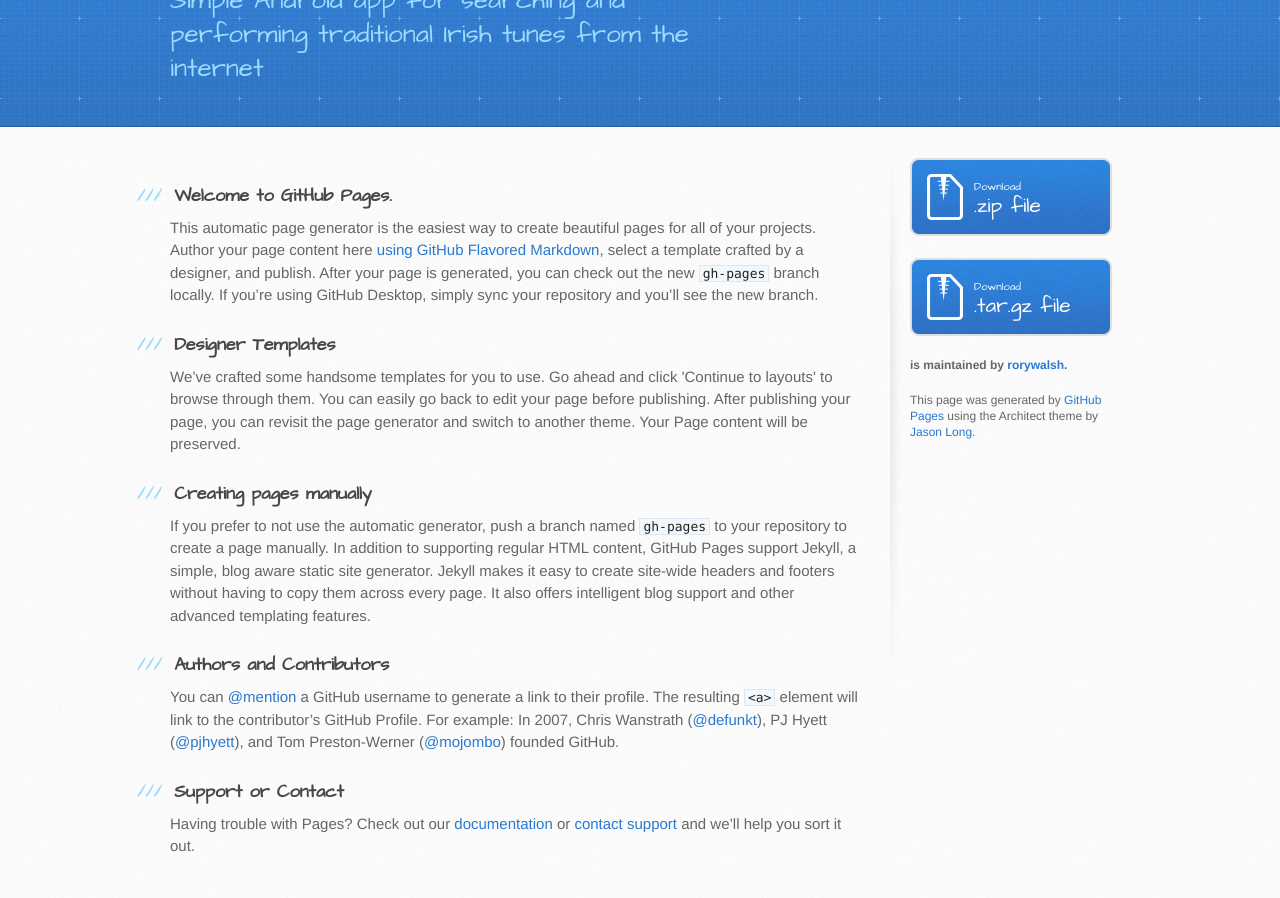
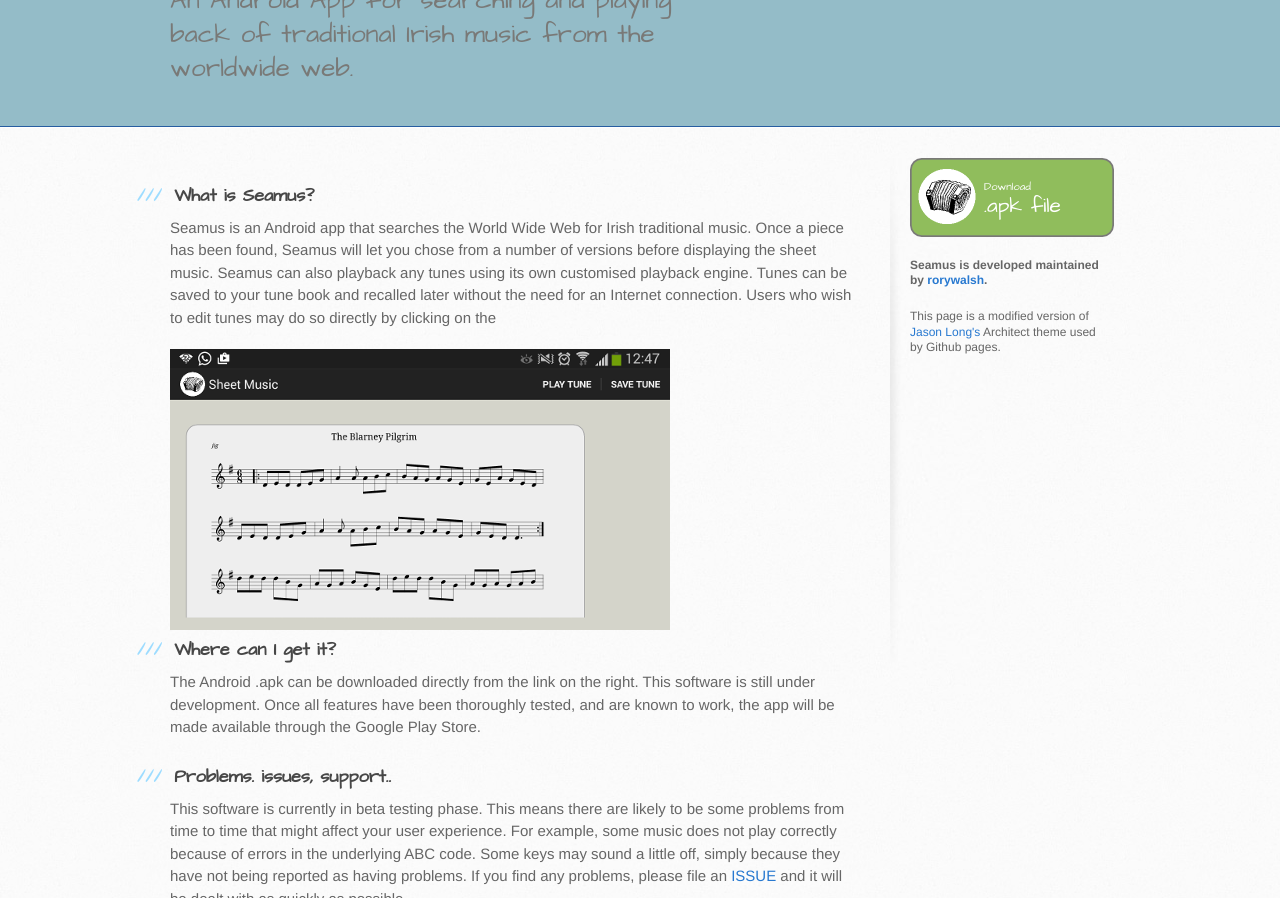
Before and after one commit to rorywalsh/seamus, a plain HTML site: page index.html in a window 1280 px wide. Shown: the part 142-1040 px from the top of the page. Drawn offline with Linux system fonts and the light colour scheme.

Commit message:
updating website

```diff
--- a/index.html
+++ b/index.html
@@ -20,8 +20,8 @@
     <header>
       <div class="inner">
         <h1>Seamus</h1>
-        <h2>Simple Android app for searching and performing traditional Irish tunes from the internet</h2>
-        <a href="https://github.com/rorywalsh/seamus" class="button"><small>View project on</small> GitHub</a>
+        <h2>An Android App for searching and playing back of traditional Irish music from the worldwide web.</h2>
+<!--         <a href="https://github.com/rorywalsh/seamus" class="button"><small>View project on</small> GitHub</a> -->
       </div>
     </header>
 
@@ -29,44 +29,48 @@
       <div class="inner clearfix">
         <section id="main-content">
           <h3>
-<a id="welcome-to-github-pages" class="anchor" href="#welcome-to-github-pages" aria-hidden="true"><span class="octicon octicon-link"></span></a>Welcome to GitHub Pages.</h3>
+<a id="what-is-it" class="anchor" href="#welcome-to-github-pages" aria-hidden="true"><span class="octicon octicon-link"></span></a>What is Seamus?</h3>
 
-<p>This automatic page generator is the easiest way to create beautiful pages for all of your projects. Author your page content here <a href="https://guides.github.com/features/mastering-markdown/">using GitHub Flavored Markdown</a>, select a template crafted by a designer, and publish. After your page is generated, you can check out the new <code>gh-pages</code> branch locally. If you’re using GitHub Desktop, simply sync your repository and you’ll see the new branch.</p>
+<p>Seamus is an Android app that searches the World Wide Web for Irish traditional music. Once a piece has been found, Seamus will let you chose from a number of versions before displaying the sheet music. Seamus can also playback any tunes using its own customised playback engine. Tunes can be saved to your tune book and recalled later without the need for an Internet connection. Users who wish to edit tunes may do so directly by clicking on the </p>
+
+<div style="width:500 px">
+  <div style="float:left; width:500px; height:218px"><img src="images/tunemode.png"></div>
+  <div style="clear:both"></div>
+</div>
+
+<br>
+<br>
+<h3>
+<a id="get-it" class="anchor" href="#designer-templates" aria-hidden="true"><span class="octicon octicon-link"></span></a>Where can I get it?</h3>
+
+<p>The Android .apk can be downloaded directly from the link on the right. This software is still under development. Once all features have been thoroughly tested, and are known to work, the app will be made available through the Google Play Store. </p>
 
 <h3>
-<a id="designer-templates" class="anchor" href="#designer-templates" aria-hidden="true"><span class="octicon octicon-link"></span></a>Designer Templates</h3>
+<a id="support-or-contact" class="anchor" href="#support-or-contact" aria-hidden="true"><span class="octicon octicon-link"></span></a>Problems. issues, support..</h3>
 
-<p>We’ve crafted some handsome templates for you to use. Go ahead and click 'Continue to layouts' to browse through them. You can easily go back to edit your page before publishing. After publishing your page, you can revisit the page generator and switch to another theme. Your Page content will be preserved.</p>
+<p>This software is currently in beta testing phase. This means there are likely to be some problems from time to time that might affect your user experience. For example, some music does not play correctly because of errors in the underlying ABC code. Some keys may sound a little off, simply because they have not being reported as having problems. If you find any problems, please file an <a href="https://github.com/rorywalsh/seamus/issues">ISSUE</a> and it will be dealt with as quickly as possible. </p>
 
 <h3>
-<a id="creating-pages-manually" class="anchor" href="#creating-pages-manually" aria-hidden="true"><span class="octicon octicon-link"></span></a>Creating pages manually</h3>
+<a id="thanks" class="anchor" href="#creating-pages-manually" aria-hidden="true"><span class="octicon octicon-link"></span></a>Thanks and acknowledgments.</h3>
 
-<p>If you prefer to not use the automatic generator, push a branch named <code>gh-pages</code> to your repository to create a page manually. In addition to supporting regular HTML content, GitHub Pages support Jekyll, a simple, blog aware static site generator. Jekyll makes it easy to create site-wide headers and footers without having to copy them across every page. It also offers intelligent blog support and other advanced templating features.</p>
+<p>Thank you to all involved in the development of Csound which is used as the playback engine for tunes. Thanks also to the developers of ABCJs(http://abcjs.net/) which provides the sheet music view of the tunes. Finally, I'd like to reserve a special thanks to the real Seamus, whom this app is dedicated to.
 
-<h3>
-<a id="authors-and-contributors" class="anchor" href="#authors-and-contributors" aria-hidden="true"><span class="octicon octicon-link"></span></a>Authors and Contributors</h3>
+Anyone who wishes to make a monetary contribution to this project may do so in the form of a donation to Milford Hospice. Donations can be made <a href="http://www.milfordcarecentre.ie/fundraising_donations.html">here</a></p>
 
-<p>You can <a href="https://github.com/blog/821" class="user-mention">@mention</a> a GitHub username to generate a link to their profile. The resulting <code>&lt;a&gt;</code> element will link to the contributor’s GitHub Profile. For example: In 2007, Chris Wanstrath (<a href="https://github.com/defunkt" class="user-mention">@defunkt</a>), PJ Hyett (<a href="https://github.com/pjhyett" class="user-mention">@pjhyett</a>), and Tom Preston-Werner (<a href="https://github.com/mojombo" class="user-mention">@mojombo</a>) founded GitHub.</p>
 
-<h3>
-<a id="support-or-contact" class="anchor" href="#support-or-contact" aria-hidden="true"><span class="octicon octicon-link"></span></a>Support or Contact</h3>
-
-<p>Having trouble with Pages? Check out our <a href="https://help.github.com/pages">documentation</a> or <a href="https://github.com/contact">contact support</a> and we’ll help you sort it out.</p>
+        </section>
         </section>
 
         <aside id="sidebar">
           <a href="https://github.com/rorywalsh/seamus/zipball/master" class="button">
             <small>Download</small>
-            .zip file
-          </a>
-          <a href="https://github.com/rorywalsh/seamus/tarball/master" class="button">
-            <small>Download</small>
-            .tar.gz file
+            .apk file
           </a>
 
-          <p class="repo-owner"><a href="https://github.com/rorywalsh/seamus"></a> is maintained by <a href="https://github.com/rorywalsh">rorywalsh</a>.</p>
 
-          <p>This page was generated by <a href="https://pages.github.com">GitHub Pages</a> using the Architect theme by <a href="https://twitter.com/jasonlong">Jason Long</a>.</p>
+          <p class="repo-owner">Seamus<a href="https://github.com/rorywalsh/seamus"></a> is developed maintained by <a href="https://github.com/rorywalsh">rorywalsh</a>.</p>
+
+          <p>This page is a modified version of <a href="https://twitter.com/jasonlong">Jason Long's</a> Architect theme used by Github pages.</p>
         </aside>
       </div>
     </div>
--- a/stylesheets/stylesheet.css
+++ b/stylesheets/stylesheet.css
@@ -190,7 +190,7 @@ img {
  */
 
 svg:not(:root) {
-  overflow: hidden;
+  /*overflow: hidden;*/
 }
 
 /* Grouping content
@@ -432,6 +432,7 @@ body {
   font-size: 15px;
   font-weight: 400;
   line-height: 1.5;
+  height: 700px;
   color: #666;
   background: #fafafa url(../images/body-bg.jpg) 0 0 repeat;
 }
@@ -451,7 +452,7 @@ header {
   padding-top: 40px;
   padding-bottom: 40px;
   font-family: 'Architects Daughter', 'Helvetica Neue', Helvetica, Arial, serif;
-  background: #2e7bcf url(../images/header-bg.jpg) 0 0 repeat-x;
+  background: #2e7bcf url(../images/header-bg1.jpg) 0 0 repeat-x;
   border-bottom: solid 1px #275da1;
 }
 
@@ -473,7 +474,7 @@ header h2 {
   font-size: 26px;
   font-weight: normal;
   line-height: 1.3;
-  color: #9ddcff;
+  color: #797977;
   letter-spacing: 0;
 }
 
@@ -512,6 +513,7 @@ aside#sidebar p.repo-owner a {
   font-weight: bold;
 }
 
+
 #downloads {
   margin-bottom: 40px;
 }
@@ -534,15 +536,24 @@ header a.button {
   position: absolute;
   top: 0;
   right: 0;
-  background: transparent url(../images/github-button.png) 0 0 no-repeat;
+  background: transparent url(../images/github-button1.png) 0 0 no-repeat;
 }
 aside a.button {
   display: block;
   width: 138px;
-  padding-left: 64px;
+  padding-left: 74px;
   margin-bottom: 20px;
   font-size: 21px;
-  background: transparent url(../images/download-button.png) 0 0 no-repeat;
+  background: transparent url(../images/downloadApk.png) 0 0 no-repeat;
+}
+
+aside a.gitbutton {
+  display: block;
+  width: 138px;
+  padding-left: 74px;
+  margin-bottom: 20px;
+  font-size: 21px;
+  background: transparent url(../images/github-button1.png) 0 0 no-repeat;
 }
 
 code, pre {
@@ -560,7 +571,7 @@ code {
 
 pre {
   padding: 20px;
-  overflow: auto;
+  /*overflow: auto;*/
   text-shadow: none;
   background: #fff;
   border: solid 1px #f2f2f2;
```
Also changed, not shown: images/download-button1.png (added), images/download.svg (added), images/downloadApk.png (added), images/downloadSource.png (added), images/editmode.png (added), images/github-button1.png (added), images/header-bg1.jpg (added), images/homescreen.png (added), images/logoconcertina.png (added), images/tunemode.png (added).
